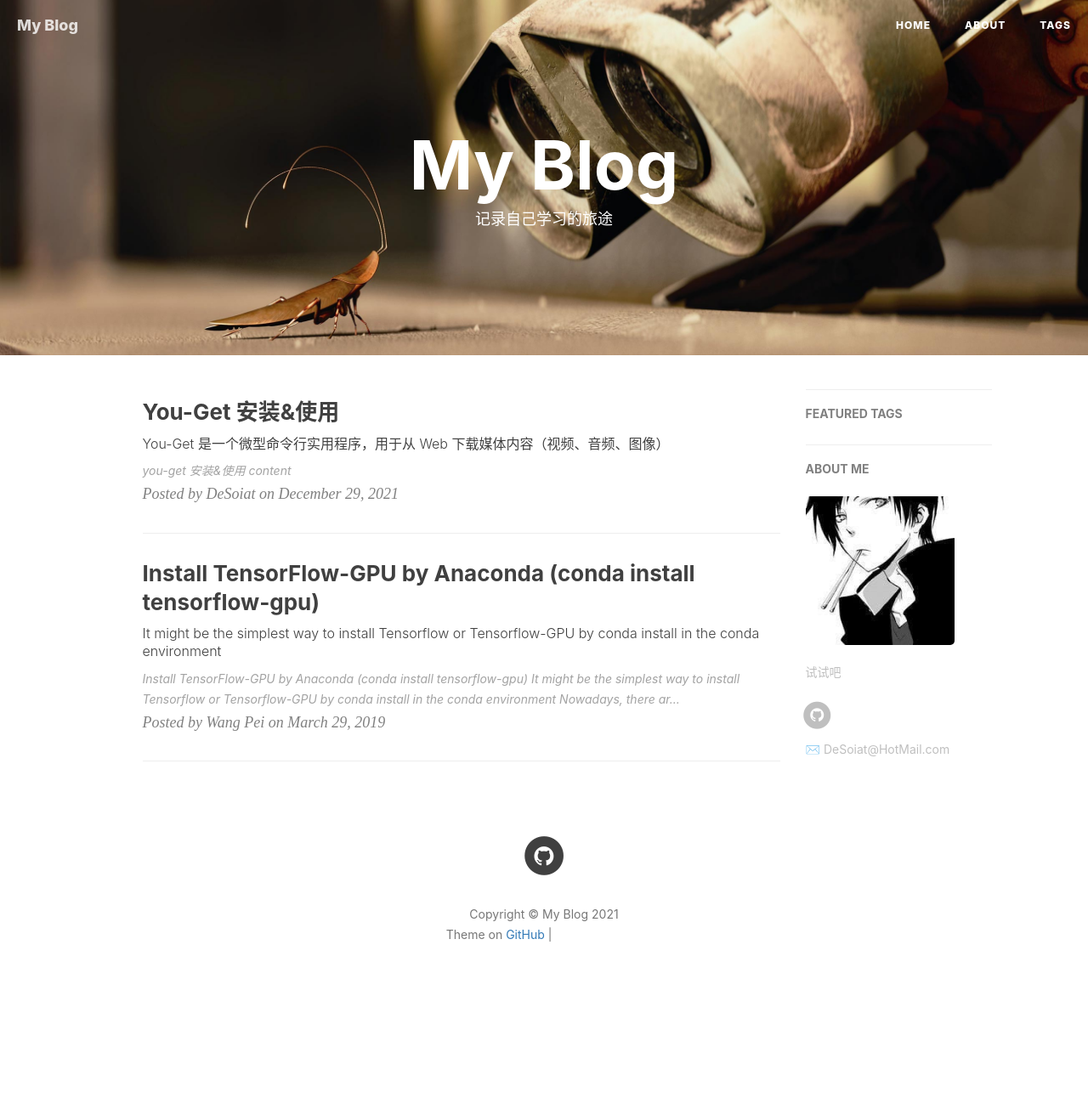
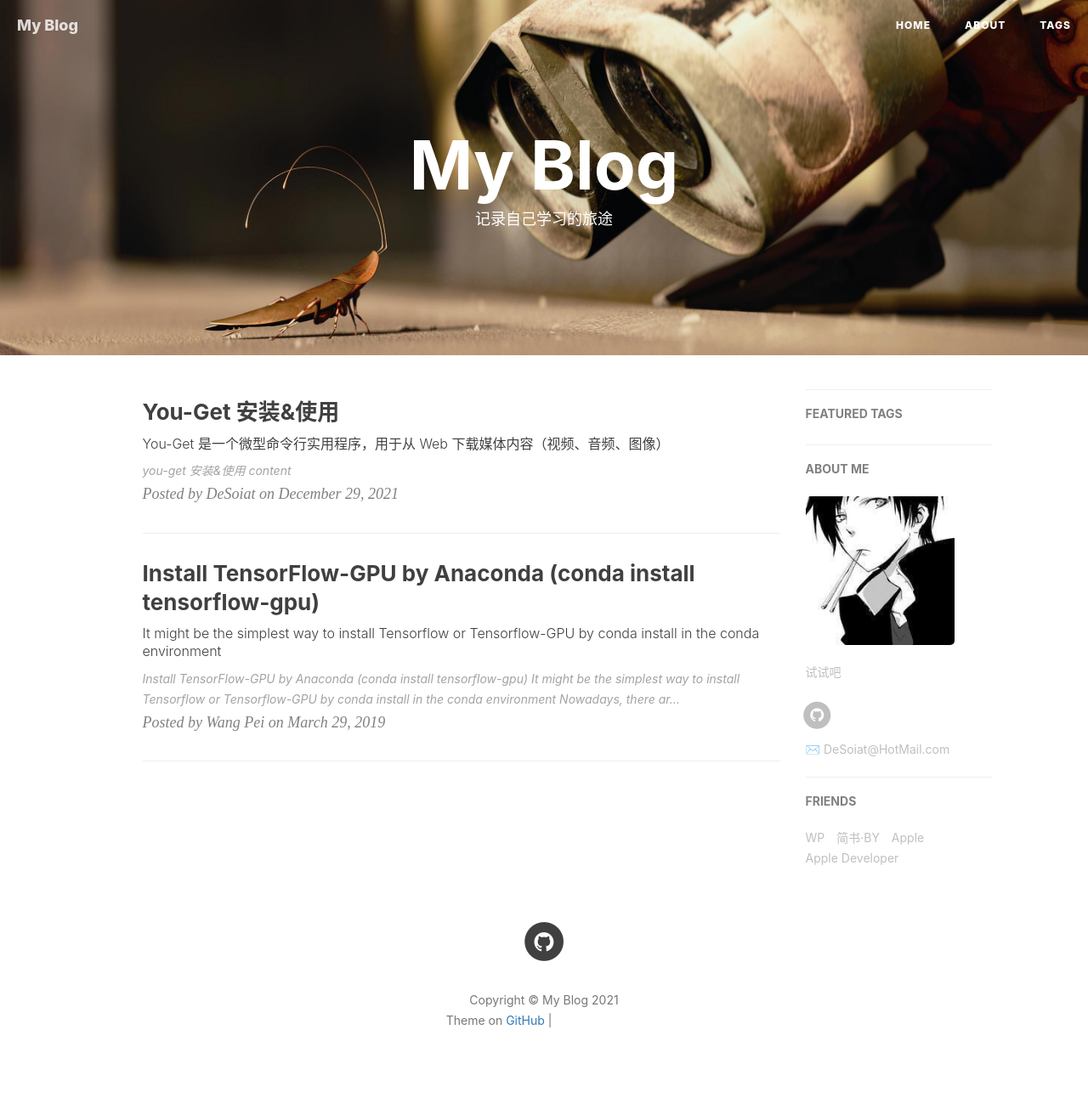
Before and after one commit to DeSoiat/DESOIAT.GITHUB.IO, a Jekyll site: the page built from index.html, in a window 1280 px wide. Shown: the whole page at 85% size. Built offline with Jekyll 4.4.1, drawn with Linux system fonts in a browser that asks for light colours; nearby versions of some CDN libraries; the list of posts is cut into pages by our own code; comment, search, counter and statistics services are not loaded; before the commit the page ends 1204 px from its top, so only the background shows below that; some of the changed lines change nothing that is shown; grey boxes are pictures that could not be loaded.

Commit message:
Update _config.yml

```diff
--- a/_config.yml
+++ b/_config.yml
@@ -92,7 +92,7 @@ service-worker: true
 
 
 # Quick Link
-friend: [
+friends: [
     {
         title: "WP",
         href: "https://wangpei.ink"
```
